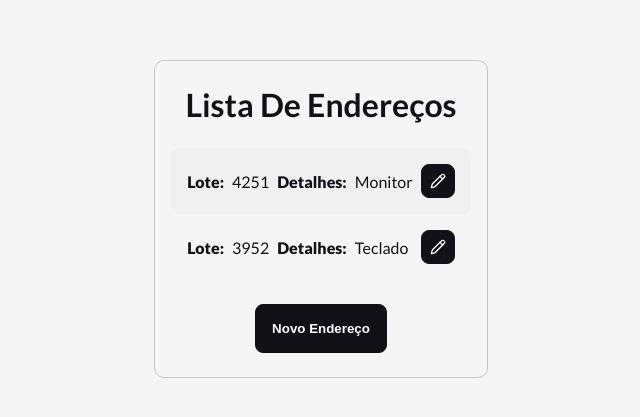
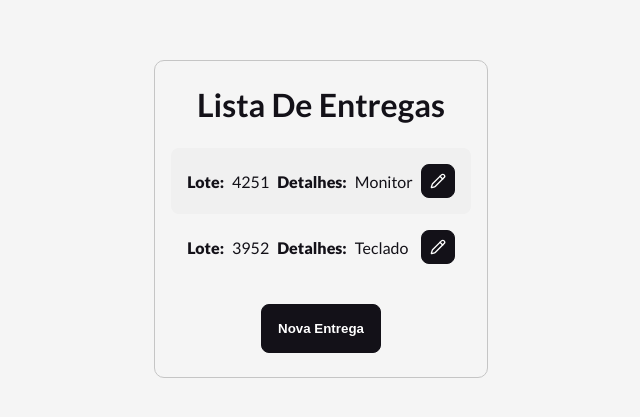
Before and after one commit to EvandroCalado/beyond_the_bytes_delivery, a React (Vite) app: page / in a window 1280 px wide. Shown: the part 181-598 px from the top of the page, without its empty margins (319-959 px from the left). Built offline with nearby package versions, Linux system fonts and the light colour scheme.

Commit message:
🐞 fix: names

```diff
--- a/src/components/AddressList/AddressList.tsx
+++ b/src/components/AddressList/AddressList.tsx
@@ -22,7 +22,7 @@ export const AddressList: FC<AddressListProps> = ({ addresses }) => {
     <S.Container>
       <S.Addresses>
         <Heading as={'h1'} size="xl" fontWeight="600">
-          lista de endereços
+          lista de entregas
         </Heading>
 
         {addresses.length === 0 && <span>não há endereços</span>}
@@ -43,7 +43,7 @@ export const AddressList: FC<AddressListProps> = ({ addresses }) => {
         </ul>
 
         <Button onClick={() => navigate('/register-address')}>
-          novo endereço
+          nova entrega
         </Button>
       </S.Addresses>
     </S.Container>
```
